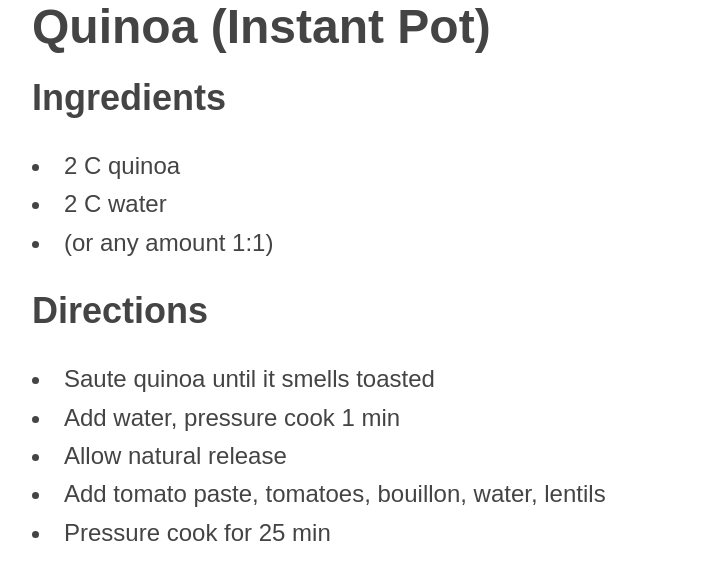
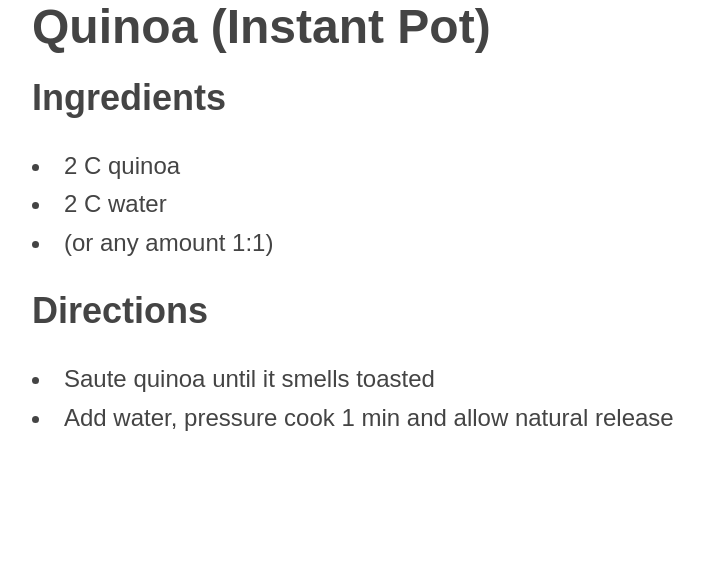
Before and after one commit to sgraham/sgraham.github.io, a Jekyll site: the page recipes/quinoa.html, which Jekyll copies as it is, in a window 1280 px wide. Shown: the top 580 px of the page, without its empty margins (32-736 px from the left). Built offline with Jekyll 4.4.1, drawn with Linux system fonts in a browser that asks for light colours.

Commit message:
tweak quinoa

```diff
--- a/recipes/index.html
+++ b/recipes/index.html
@@ -5,7 +5,7 @@
 <body>
 <h1>Recipes</h1>
 <li><a href="lentil-stew.html">Lentil Stew</a>
+<li><a href="slowcooker-pinto-beans.html">Pinto Beans</a>
 <li><a href="quinoa.html">Quinoa</a>
-<li><a href="slowcooker-pinto-beans.html">Pinto Beans</a>
 <li><a href="whole-wheat-bread.html">Whole Wheat Bread</a>
 </body>
--- a/recipes/quinoa.html
+++ b/recipes/quinoa.html
@@ -10,7 +10,5 @@
 <li>(or any amount 1:1)
 <h2>Directions</h2>
 <li>Saute quinoa until it smells toasted
-<li>Add water, pressure cook 1 min
-<li>Allow natural release
-<li>Add tomato paste, tomatoes, bouillon, water, lentils
-<li>Pressure cook for 25 min
+<li>Add water, pressure cook 1 min and allow natural release
+</body>
```
